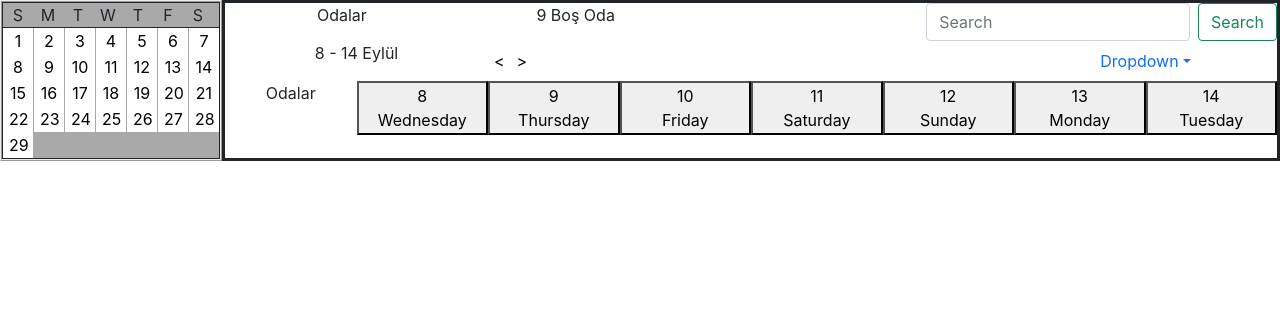
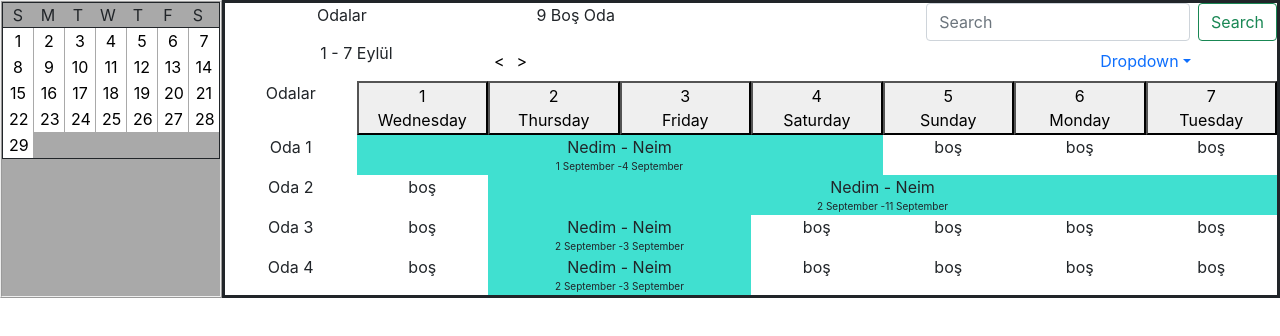
Before and after one commit to NedimRamicevic/booking-app, a React (Create React App) app: page / in a window 1280 px wide. Shown: the top 336 px of the page. Built offline with nearby package versions, Linux system fonts and the light colour scheme.

Commit message:
connections2

```diff
--- a/src/components/schedule/Datepicker.js
+++ b/src/components/schedule/Datepicker.js
@@ -3,11 +3,12 @@ import React from 'react'
 function Datepicker({dateChanger,dateInterval}) {
     const list = [ "Ocak", "Şubat", "MArt", "Nisan", "Mayıs", "Haziran",
     "Temmuz", "Ağustos", "Eylül", "Ekim", "Kasım", "Aralık" ]
-    console.log(dateInterval)
+    let interval = dateInterval
+    console.log("datepickerr",dateInterval)
     return (
         <div className="datePicker">
         <div className="dayinterval">
-            <text>{dateInterval.getDate()} - {dateInterval.getDate() + 6} {list[dateInterval.getMonth()]}</text>
+            <text>{interval.getDate()} - {interval.getDate() + 6} {list[interval.getMonth()]}</text>
         </div>
         <div className="weekintervalpicker">
             <button onClick={x => dateChanger("<")}>{"<"}</button>
--- a/src/components/schedule/Odalar.js
+++ b/src/components/schedule/Odalar.js
@@ -2,14 +2,13 @@ import React,{useState,useEffect} from 'react'
 import Oda from './Oda'
 
 function Odalar({odalar,dates}) {
-
         const [list2, setList2] = useState()
         const interval = dates.getDate()
         useEffect(() => {
-            console.log("çalışıyoooooo")
             let list1 = []
+            let x = new Date(`${dates.getMonth() + 1}/ ${dates.getDate()}/${dates.getFullYear()}`)
             for (let index = interval; index < interval + 7; index++) {
-                let x = dates
+                console.log("x değeri nedir ",x)
                 var today = x;
                 list1.push({
                     dayName : today.toLocaleString("default", { weekday: "long" }),
--- a/src/components/schedule/Schedule.js
+++ b/src/components/schedule/Schedule.js
@@ -5,6 +5,7 @@ import Odalar from './Odalar'
 
 function Schedule() {
     const [dateInterval, setdateInterval] = useState(new Date("9/1/2021"))
+    console.log("object",dateInterval)
     const [odalar, setodalar] = useState([
         {
             odaId : 1,
@@ -39,7 +40,9 @@ function Schedule() {
         console.log("msadasdasd")
         if (inputchar === ">") {
             let x = dateInterval
+            console.log(x)
             x.setDate(x.getDate() +7)
+            console.log("x bukadar basittt", x)
             setdateInterval(prev =>(x))
             setodalar(prev =>(
                 prev.filter(i => (dateInterval.getDate() <= (new Date(i.gün1)).getDate() & dateInterval.getDate() < (new Date(i.gün1)).getDate() + 7))
@@ -53,6 +56,7 @@ function Schedule() {
                 prev.filter(i => (dateInterval.getDate() <= (new Date(i.gün1)).getDate() & dateInterval.getDate() < (new Date(i.gün1)).getDate() + 7))
             ))
         }
+
     }
     console.log("dateintervakssls", dateInterval)
     useEffect(() => {
```
